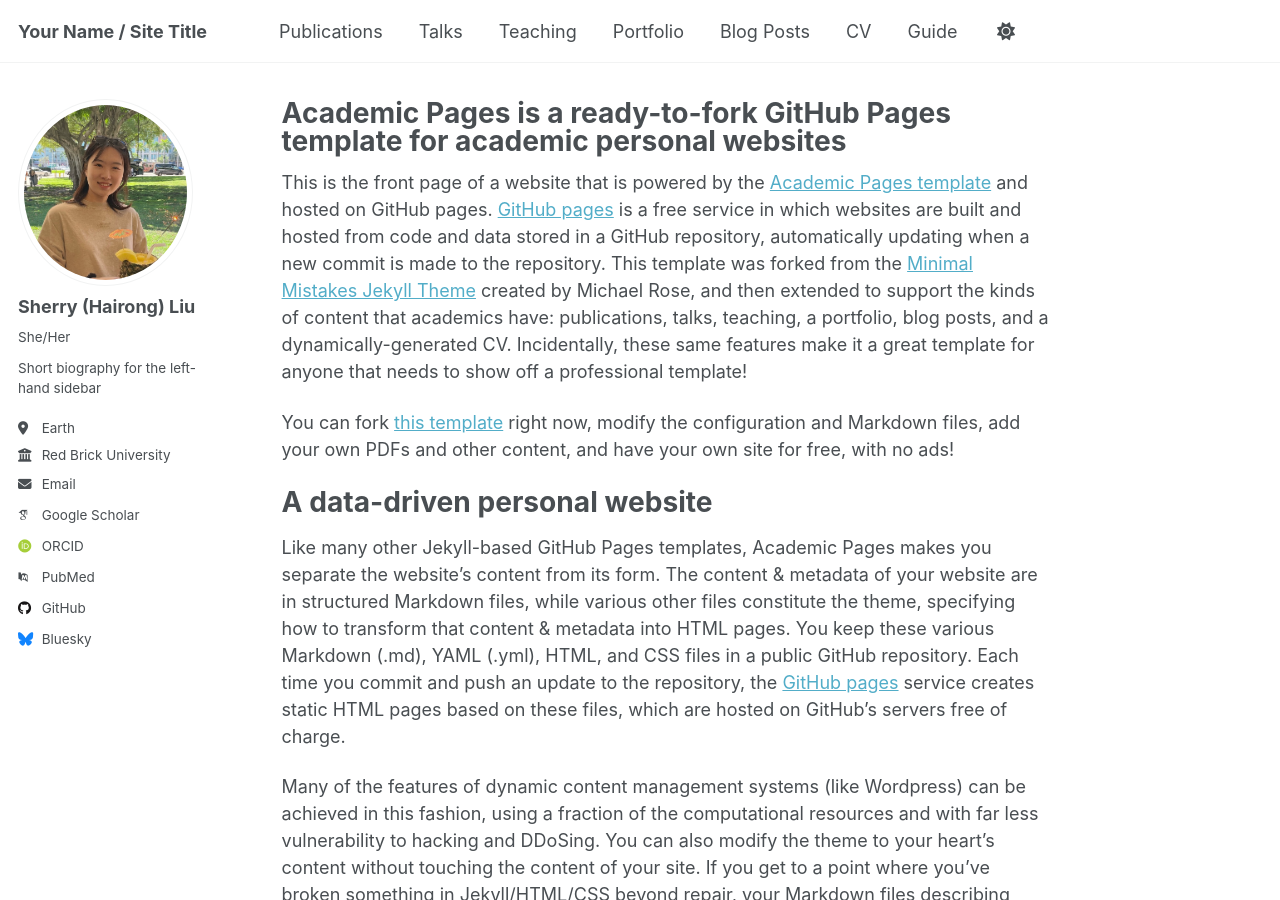
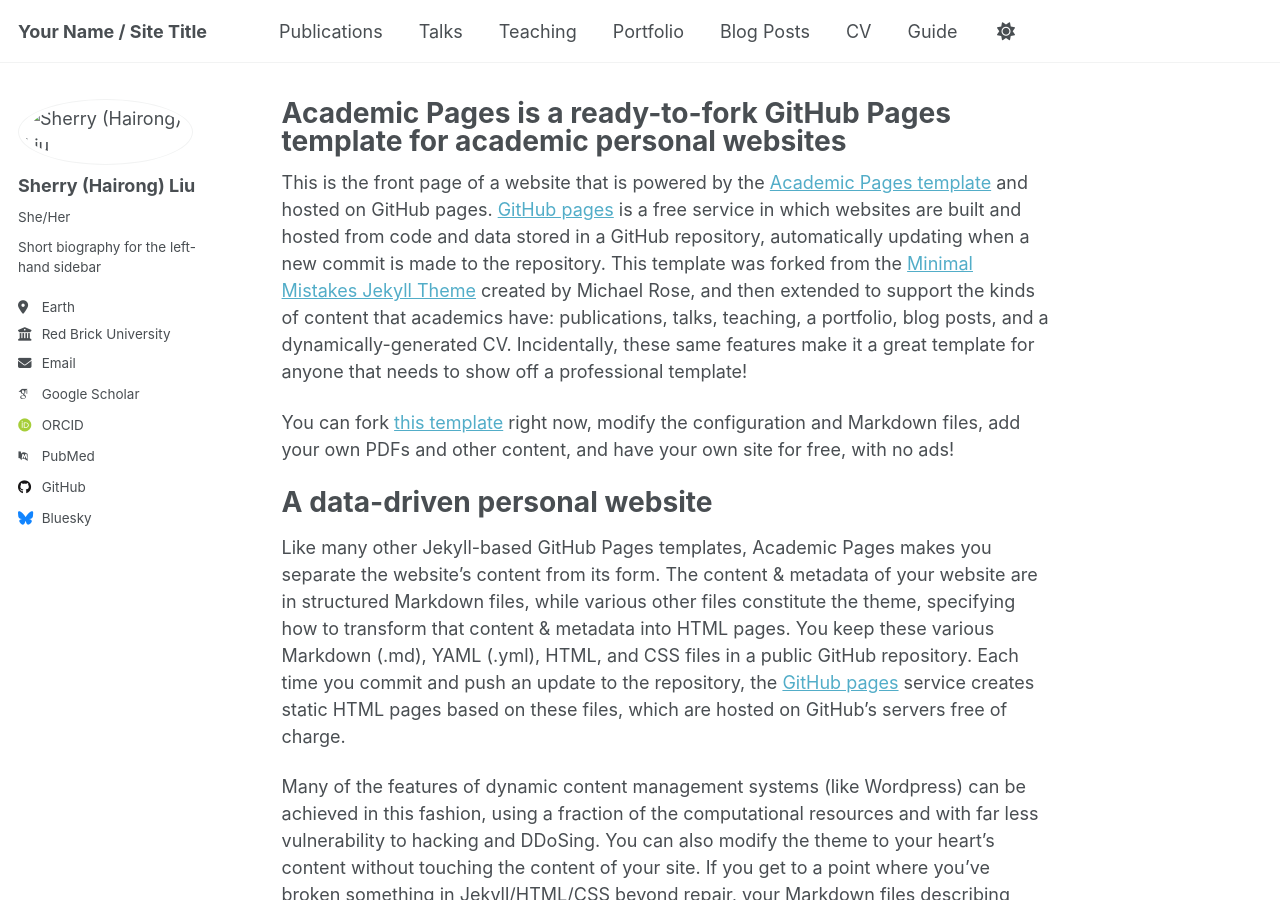
Before and after one commit to sherry090345/sherry090345.github.io, a Jekyll site: the page built from _pages/about.md, in a window 1280 px wide and 900 px high. Built offline with Jekyll 4.4.1, drawn with Linux system fonts in a browser that asks for light colours; some web fonts are replaced; a script that is not in the unit is left out.

Commit message:
Update _config.yml

```diff
--- a/_config.yml
+++ b/_config.yml
@@ -22,7 +22,7 @@ repository               : "sherry090345/sherry090345.github.io"
 #               Additional customization can be done by editing /_includes/author-profile.html
 author:
   # Biographic information
-  avatar           : "bio.JPG"
+  avatar           : "/images/bio.jpg"
   name             : "Sherry (Hairong) Liu"
   pronouns         : "She/Her"
   bio              : "Short biography for the left-hand sidebar"
```
